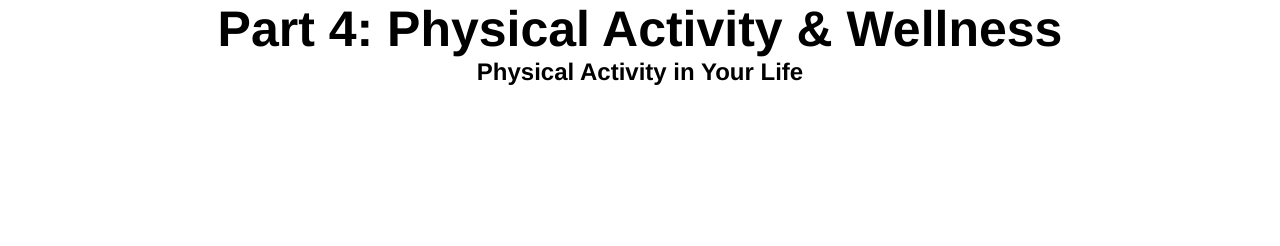
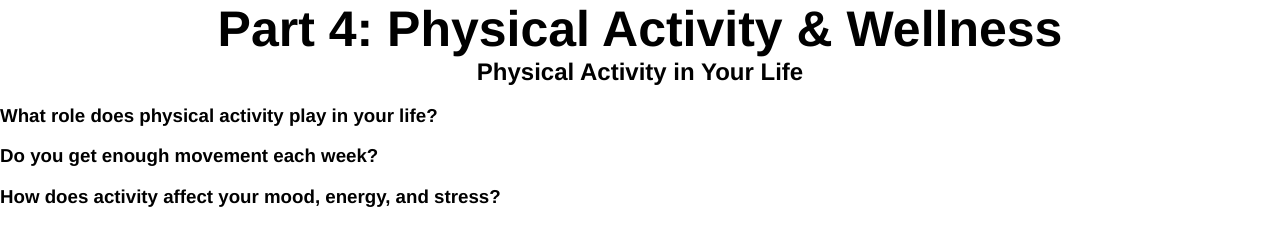
Before and after one commit to JWSchoolGit/JWSchoolGit.github.io, a plain HTML site: page index.html in a window 1280 px wide. Shown: the top 246 px of the page. Drawn offline with nearby package versions, Linux system fonts and the light colour scheme.

Commit message:
Update index.html

```diff
--- a/index.html
+++ b/index.html
@@ -17,5 +17,8 @@
 	<body>
 		<h1>Part 4: Physical Activity & Wellness</h1>
 		<h2>Physical Activity in Your Life</h2>
+		<h3>What role does physical activity play in your life?</h3>
+		<h3>Do you get enough movement each week?</h3>
+		<h3>How does activity affect your mood, energy, and stress?</h3>
 	</body>
 </html>
```
